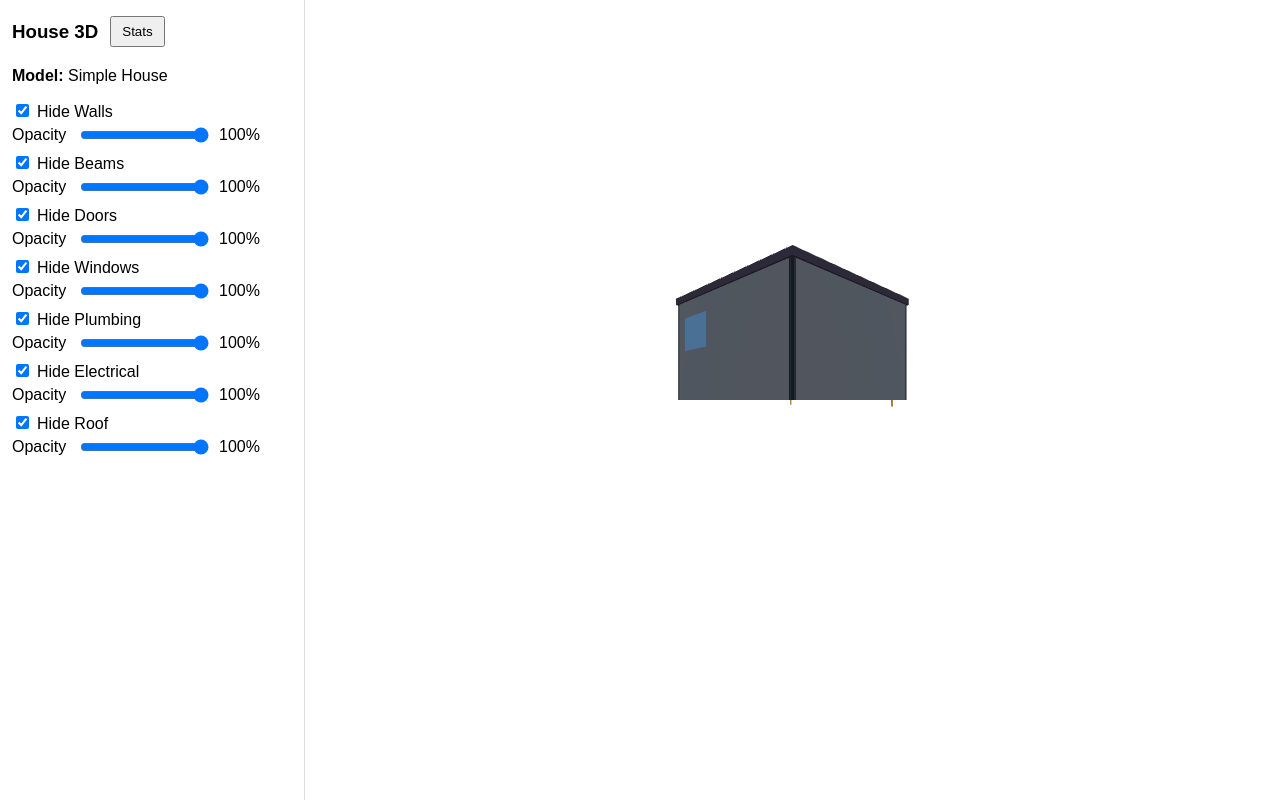
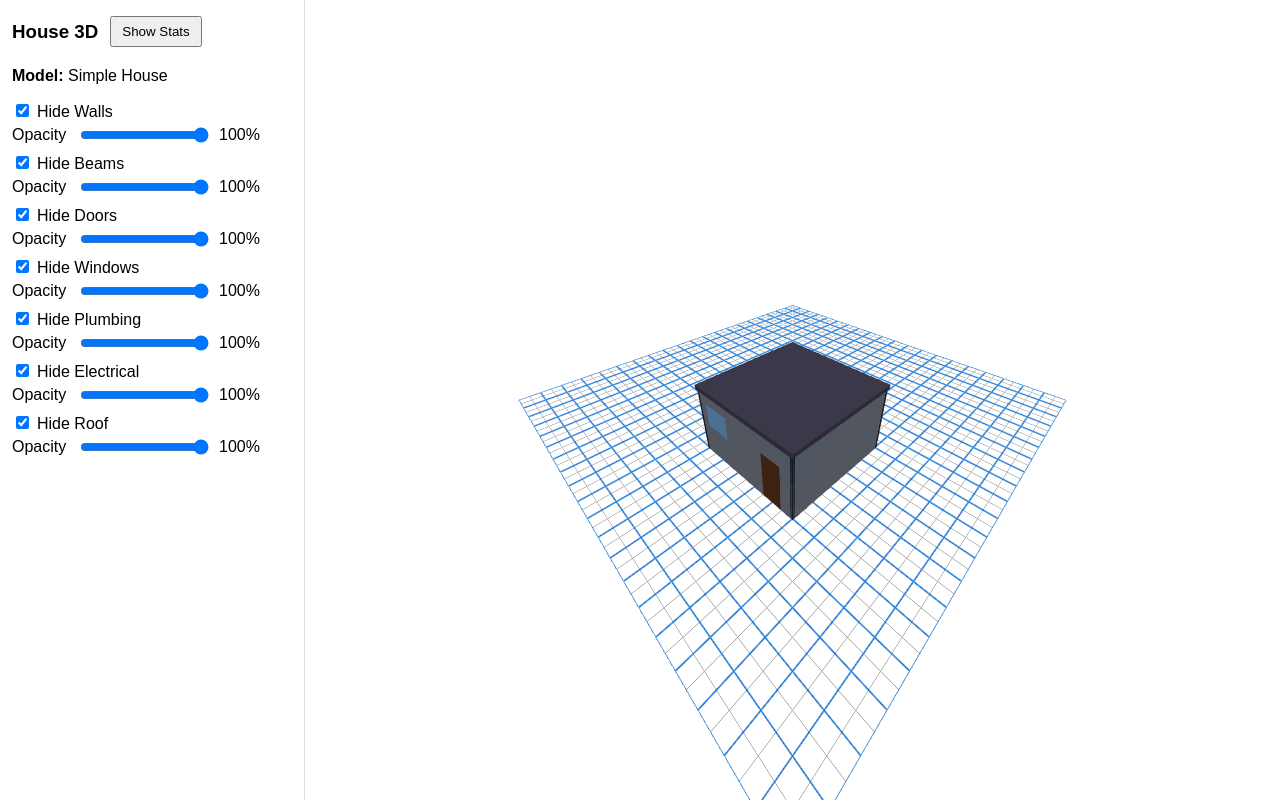
Before and after one commit to JuanBain/Prueba_three_js, a React (Vite) app: page / in a window 1280 px wide. Built offline with nearby package versions, Linux system fonts and the light colour scheme; the HTML template or start-up script is replaced by a standard one.

Commit message:
Clean code with reused components

```diff
--- a/src/App.jsx
+++ b/src/App.jsx
@@ -1,267 +1,137 @@
-import React, { useEffect, useState } from 'react'
-import { Canvas } from '@react-three/fiber'
+import React, { useEffect, useReducer, useState } from 'react'
+import { Canvas, invalidate } from '@react-three/fiber'
 import { OrbitControls, Grid, Stats } from '@react-three/drei'
+import SimpleHouse from './Models/SimpleHouse.json'
 import WallsGroup from './Scene/WallsGroup'
 import BeamsGroup from './Scene/BeamsGroup'
 import DoorsGroup from './Scene/DoorsGroup'
 import WindowsGroup from './Scene/WindowsGroup'
-import SimpleHouse from './Models/SimpleHouse.json'
 import PlumbingsGroup from './Scene/PlumbingsGroup'
 import ElectricalRunsGroup from './Scene/ElectricalRunsGroup'
 import RoofsGroup from './Scene/RoofsGroup'
+import Sidebar from './Components/Sidebar'
+
+const initialLayers = {
+  walls: { show: true, opacity: 1 },
+  beams: { show: true, opacity: 1 },
+  doors: { show: true, opacity: 1 },
+  windows: { show: true, opacity: 1 },
+  plumbing: { show: true, opacity: 1 },
+  electrical: { show: true, opacity: 1 },
+  roof: { show: true, opacity: 1 },
+}
+
+function layersReducer(state, action) {
+  switch (action.type) {
+    case 'setShow':
+      return { ...state, [action.key]: { ...state[action.key], show: action.value } }
+    case 'toggleShow':
+      return { ...state, [action.key]: { ...state[action.key], show: !state[action.key].show } }
+    case 'setOpacity':
+      return { ...state, [action.key]: { ...state[action.key], opacity: action.value } }
+    default:
+      return state
+  }
+}
 
 export default function App() {
   const [data, setData] = useState(SimpleHouse)
   const [error, setError] = useState(null)
-  const [showWalls, setShowWalls] = useState(true)
-  const [showBeams, setShowBeams] = useState(true)
-  const [showDoors, setShowDoors] = useState(true)
   const [showStats, setShowStats] = useState(false)
-  const [showWindows, setShowWindows] = useState(true)
-  const [showPlumbings, setShowPlumbings] = useState(true)
-  const [showElectrical, setShowElectrical] = useState(true)
-  const [showRoof, setShowRoof] = useState(true)
-  const [wallsOpacity, setWallsOpacity] = useState(1)
-  const [beamsOpacity, setBeamsOpacity] = useState(1)
-  const [doorsOpacity, setDoorsOpacity] = useState(1)
-  const [windowsOpacity, setWindowsOpacity] = useState(1)
-  const [plumbingsOpacity, setPlumbingsOpacity] = useState(1)
-  const [electricalOpacity, setElectricalOpacity] = useState(1)
-  const [roofOpacity, setRoofOpacity] = useState(1)
+  const [layers, dispatch] = useReducer(layersReducer, initialLayers)
 
-
+  useEffect(() => {
     if (import.meta.hot) {
       import.meta.hot.accept('./Models/SimpleHouse.json', (mod) => {
         setData(mod.default)
       })
     }
+  }, [])
 
   return (
-    <div className="app">
-      <div className="sidebar">
-        <div style={{ display: 'flex', alignItems: 'center', gap: '8px' }}>
-          <h3 style={{ margin: 0 }}>House 3D</h3>
-          <button onClick={() => setShowStats(s => !s)}>
-            Stats
-          </button>
-        </div>
-        {error && <p style={{ color: '#b91c1c' }}>{error}</p>}
-        {data?.meta?.name && <p><strong>Model:</strong> {data.meta.name}</p>}
-        {!data && !error && <p>Loading /SimpleHouse.json…</p>}
-        <label style={{ display: 'block', marginBottom: '8px' }}>
-          <input
-            type="checkbox"
-            checked={showWalls}
-            onChange={e => setShowWalls(e.target.checked)}
-            style={{ marginRight: '8px' }}
+    <div className="app" style={{ display: 'flex', height: '100vh' }}>
+      <Sidebar
+        layers={layers}
+        dispatch={dispatch}
+        data={data}
+        error={error}
+        showStats={showStats}
+        setShowStats={setShowStats}
       />
-          {showWalls ? 'Hide Walls' : 'Show Walls'}
-          <div style={{ display: 'flex', alignItems: 'center', marginTop: '4px' }}>
-            <span style={{ minWidth: '60px' }}>Opacity</span>
-            <input
-              type="range"
-              min={0}
-              max={1}
-              step={0.01}
-              value={wallsOpacity}
-              onChange={e => setWallsOpacity(Number(e.target.value))}
-              style={{ marginLeft: '8px', verticalAlign: 'middle' }}
-            />
-            <span style={{ marginLeft: '8px' }}>{Math.round(wallsOpacity * 100)}%</span>
-          </div>
-        </label>
-        <label style={{ display: 'block', marginBottom: '8px' }}>
-          <input
-            type="checkbox"
-            checked={showBeams}
-            onChange={e => setShowBeams(e.target.checked)}
-            style={{ marginRight: '8px' }}
-          />
-          {showBeams ? 'Hide Beams' : 'Show Beams'}
-          <div style={{ display: 'flex', alignItems: 'center', marginTop: '4px' }}>
-            <span style={{ minWidth: '60px' }}>Opacity</span>
-            <input
-              type="range"
-              min={0}
-              max={1}
-              step={0.01}
-              value={beamsOpacity}
-              onChange={e => setBeamsOpacity(Number(e.target.value))}
-              style={{ marginLeft: '8px', verticalAlign: 'middle' }}
-            />
-            <span style={{ marginLeft: '8px' }}>{Math.round(beamsOpacity * 100)}%</span>
-          </div>
-        </label>
-        <label style={{ display: 'block', marginBottom: '8px' }}>
-          <input
-            type="checkbox"
-            checked={showDoors}
-            onChange={e => setShowDoors(e.target.checked)}
-            style={{ marginRight: '8px' }}
-          />
-          {showDoors ? 'Hide Doors' : 'Show Doors'}
-          <div style={{ display: 'flex', alignItems: 'center', marginTop: '4px' }}>
-            <span style={{ minWidth: '60px' }}>Opacity</span>
-            <input
-              type="range"
-              min={0}
-              max={1}
-              step={0.01}
-              value={doorsOpacity}
-              onChange={e => setDoorsOpacity(Number(e.target.value))}
-              style={{ marginLeft: '8px', verticalAlign: 'middle' }}
-            />
-            <span style={{ marginLeft: '8px' }}>{Math.round(doorsOpacity * 100)}%</span>
-          </div>
-        </label>
-        <label style={{ display: 'block', marginBottom: '8px' }}>
-          <input
-            type="checkbox"
-            checked={showWindows}
-            onChange={e => setShowWindows(e.target.checked)}
-            style={{ marginRight: '8px' }}
-          />
-          {showWindows ? 'Hide Windows' : 'Show Windows'}
-          <div style={{ display: 'flex', alignItems: 'center', marginTop: '4px' }}>
-            <span style={{ minWidth: '60px' }}>Opacity</span>
-            <input
-              type="range"
-              min={0}
-              max={1}
-              step={0.01}
-              value={windowsOpacity}
-              onChange={e => setWindowsOpacity(Number(e.target.value))}
-              style={{ marginLeft: '8px', verticalAlign: 'middle' }}
-            />
-            <span style={{ marginLeft: '8px' }}>{Math.round(windowsOpacity * 100)}%</span>
-          </div>
-        </label>
-        <label style={{ display: 'block', marginBottom: '8px' }}>
-          <input
-            type="checkbox"
-            checked={showPlumbings}
-            onChange={e => setShowPlumbings(e.target.checked)}
-            style={{ marginRight: '8px' }}
-          />
-          {showPlumbings ? 'Hide Plumbing' : 'Show Plumbing'}
-          <div style={{ display: 'flex', alignItems: 'center', marginTop: '4px' }}>
-            <span style={{ minWidth: '60px' }}>Opacity</span>
-            <input
-              type="range"
-              min={0}
-              max={1}
-              step={0.01}
-              value={plumbingsOpacity}
-              onChange={e => setPlumbingsOpacity(Number(e.target.value))}
-              style={{ marginLeft: '8px', verticalAlign: 'middle' }}
-            />
-            <span style={{ marginLeft: '8px' }}>{Math.round(plumbingsOpacity * 100)}%</span>
-          </div>
-        </label>
-        <label style={{ display: 'block', marginBottom: '8px' }}>
-          <input
-            type="checkbox"
-            checked={showElectrical}
-            onChange={e => setShowElectrical(e.target.checked)}
-            style={{ marginRight: '8px' }}
-          />
-          {showElectrical ? 'Hide Electrical' : 'Show Electrical'}
-          <div style={{ display: 'flex', alignItems: 'center', marginTop: '4px' }}>
-            <span style={{ minWidth: '60px' }}>Opacity</span>
-            <input
-              type="range"
-              min={0}
-              max={1}
-              step={0.01}
-              value={electricalOpacity}
-              onChange={e => setElectricalOpacity(Number(e.target.value))}
-              style={{ marginLeft: '8px', verticalAlign: 'middle' }}
-            />
-            <span style={{ marginLeft: '8px' }}>{Math.round(electricalOpacity * 100)}%</span>
-          </div>
-        </label>
-        <label style={{ display: 'block', marginBottom: '8px' }}>
-          <input
-            type="checkbox"
-            checked={showRoof}
-            onChange={e => setShowRoof(e.target.checked)}
-            style={{ marginRight: '8px' }}
-          />
-          {showRoof ? 'Hide Roof' : 'Show Roof'}
-          <div style={{ display: 'flex', alignItems: 'center', marginTop: '4px' }}>
-            <span style={{ minWidth: '60px' }}>Opacity</span>
-            <input
-              type="range"
-              min={0}
-              max={1}
-              step={0.01}
-              value={roofOpacity}
-              onChange={e => setRoofOpacity(Number(e.target.value))}
-              style={{ marginLeft: '8px', verticalAlign: 'middle' }}
-            />
-            <span style={{ marginLeft: '8px' }}>{Math.round(roofOpacity * 100)}%</span>
-          </div>
-        </label>
-      </div>
-      <div className="viewer">
-        <Canvas shadows camera={{ position: [10, 0, 10], fov: 100 }}>
+
+      <div className="viewer" style={{ flex: 1 }}>
+        <Canvas
+          shadows
+          frameloop={showStats ? 'always' : 'demand'}
+          dpr={[1, 2]}
+          gl={{ powerPreference: 'high-performance', antialias: true }}
+          camera={{ position: [10, 10, 10], fov: 100 }}
+        >
           <ambientLight intensity={0.5} />
           <directionalLight position={[5, 10, 5]} intensity={0.8} castShadow />
-          <OrbitControls />
-          <Grid args={[100, 100, 10]} />
+
+          <OrbitControls makeDefault onChange={() => invalidate()} enableDamping />
+          <Grid args={[20, 20, 10]} />
+
+          <WallsGroup
+            showWalls={layers.walls.show}
+            walls={data?.layers?.walls}
+            defaults={data?.defaults}
+            opacity={layers.walls.opacity}
+            color={data?.defaults?.colors?.walls}
+          />
+
+          <BeamsGroup
+            showBeams={layers.beams.show}
+            beams={data?.layers?.beams}
+            defaults={data?.defaults}
+            opacity={layers.beams.opacity}
+            color={data?.defaults?.colors?.beams}
+          />
+
           <DoorsGroup
-            showDoors={showDoors}
+            showDoors={layers.doors.show}
             doors={data?.layers?.doors}
             defaults={data?.defaults}
-            opacity={doorsOpacity}
-            color={data.defaults?.colors?.doors}
+            opacity={layers.doors.opacity}
+            color={data?.defaults?.colors?.doors}
           />
-          <WallsGroup
-            showWalls={showWalls}
-            walls={data?.layers?.walls}
-            defaults={data?.defaults}
-            opacity={wallsOpacity}
-            color={data.defaults?.colors?.walls}
-          />
-          <BeamsGroup
-            showBeams={showBeams}
-            beams={data?.layers?.beams}
-            defaults={data?.defaults}
-            opacity={beamsOpacity}
-            color={data.defaults?.colors?.beams}
-          />
+
           <WindowsGroup
-            showWindows={showWindows}
+            showWindows={layers.windows.show}
             windows={data?.layers?.windows}
             defaults={data?.defaults}
-            opacity={windowsOpacity}
-            color={data.defaults?.colors?.windows}
+            opacity={layers.windows.opacity}
+            color={data?.defaults?.colors?.windows}
           />
+
           <PlumbingsGroup
-            showPlumbings={showPlumbings}
+            showPlumbings={layers.plumbing.show}
             plumbings={data?.layers?.plumbing}
             defaults={data?.defaults}
-            opacity={plumbingsOpacity}
-            color={data.defaults?.colors?.plumbing}
+            opacity={layers.plumbing.opacity}
+            color={data?.defaults?.colors?.plumbing}
+          />
 
-          />
           <ElectricalRunsGroup
-            showElectrical={showElectrical}
+            showElectrical={layers.electrical.show}
             electricalRuns={data?.layers?.electrical}
             defaults={data?.defaults}
-            opacity={electricalOpacity}
-            color={data.defaults?.colors?.electrical}
+            opacity={layers.electrical.opacity}
+            color={data?.defaults?.colors?.electrical}
           />
+
           <RoofsGroup
-            showRoof={showRoof}
+            showRoof={layers.roof.show}
             roofs={data?.layers?.roof}
             defaults={data?.defaults}
-            color={data.defaults?.colors?.roof}
-            opacity={roofOpacity}
+            opacity={layers.roof.opacity}
+            color={data?.defaults?.colors?.roof}
           />
-          {showStats && <Stats position="bottom-left" />}
+
+          {showStats && <Stats />}
         </Canvas>
       </div>
-    </div >
+    </div>
   )
 }
--- /dev/null
+++ b/src/Components/LayerControl.jsx
@@ -0,0 +1,37 @@
+import React from 'react'
+
+export default function LayerControl({ k, label, state, dispatch }) {
+    const { show, opacity } = state
+    return (
+        <label style={{ display: 'block', marginBottom: 8 }}>
+            <input
+                type="checkbox"
+                checked={show}
+                onChange={(e) =>
+                    dispatch({ type: 'setShow', key: k, value: e.target.checked })
+                }
+                style={{ marginRight: 8 }}
+            />
+            {show ? `Hide ${label}` : `Show ${label}`}
+
+            <div style={{ display: 'flex', alignItems: 'center', marginTop: 4 }}>
+                <span style={{ minWidth: 60 }}>Opacity</span>
+                <input
+                    type="range"
+                    min={0}
+                    max={1}
+                    step={0.01}
+                    value={opacity}
+                    onChange={(e) => {
+                        const v = Number(e.target.value)
+                        if (v !== opacity) {
+                            dispatch({ type: 'setOpacity', key: k, value: v })
+                        }
+                    }}
+                    style={{ marginLeft: 8 }}
+                />
+                <span style={{ marginLeft: 8 }}>{Math.round(opacity * 100)}%</span>
+            </div>
+        </label>
+    )
+}
--- /dev/null
+++ b/src/Components/Sidebar.jsx
@@ -0,0 +1,31 @@
+import React from 'react'
+import LayerControl from './LayerControl'
+import { LAYERS_UI } from '../Config/layersConfig'
+
+export default function Sidebar({
+    layers,
+    dispatch,
+    data,
+    error,
+    showStats,
+    setShowStats,
+}) {
+    return (
+        <div className="sidebar" style={{ width: 280, padding: 12, borderRight: '1px solid #ddd', overflow: 'auto' }}>
+            <div style={{ display: 'flex', alignItems: 'center', gap: 8 }}>
+                <h3 style={{ margin: 0 }}>House 3D</h3>
+                <button onClick={() => setShowStats((s) => !s)}>
+                    {showStats ? 'Hide Stats' : 'Show Stats'}
+                </button>
+            </div>
+
+            {error && <p style={{ color: '#b91c1c' }}>{error}</p>}
+            {data?.meta?.name && <p><strong>Model:</strong> {data.meta.name}</p>}
+            {!data && !error && <p>Loading /SimpleHouse.json…</p>}
+
+            {LAYERS_UI.map(({ key: k, label }) => (
+                <LayerControl key={k} k={k} label={label} state={layers[k]} dispatch={dispatch} />
+            ))}
+        </div>
+    )
+}
--- /dev/null
+++ b/src/Config/layersConfig.js
@@ -0,0 +1,10 @@
+
+export const LAYERS_UI = [
+    { key: 'walls', label: 'Walls' },
+    { key: 'beams', label: 'Beams' },
+    { key: 'doors', label: 'Doors' },
+    { key: 'windows', label: 'Windows' },
+    { key: 'plumbing', label: 'Plumbing' },
+    { key: 'electrical', label: 'Electrical' },
+    { key: 'roof', label: 'Roof' },
+]
--- a/src/Models/SimpleHouse.json
+++ b/src/Models/SimpleHouse.json
@@ -112,9 +112,9 @@
     "doors": [
       {
         "center": [
-          0.9,
+          4,
           1.1,
-          0
+          5
         ],
         "size": [
           0.9,
@@ -149,7 +149,6 @@
           0
         ],
         "profile": {
-          "type": "box",
           "size": [
             0.1,
             0.1,
@@ -169,7 +168,6 @@
           0
         ],
         "profile": {
-          "type": "box",
           "size": [
             0.1,
             0.1,
@@ -189,7 +187,6 @@
           5
         ],
         "profile": {
-          "type": "box",
           "size": [
             0.1,
             0.1,
@@ -209,7 +206,6 @@
           5
         ],
         "profile": {
-          "type": "box",
           "size": [
             0.1,
             0.1,
@@ -264,7 +260,7 @@
             4.9
           ],
           [
-            4,
+            4.5,
             0.3,
             4.9
           ]
```
Lines whose indentation alone changed are shown as unchanged.
